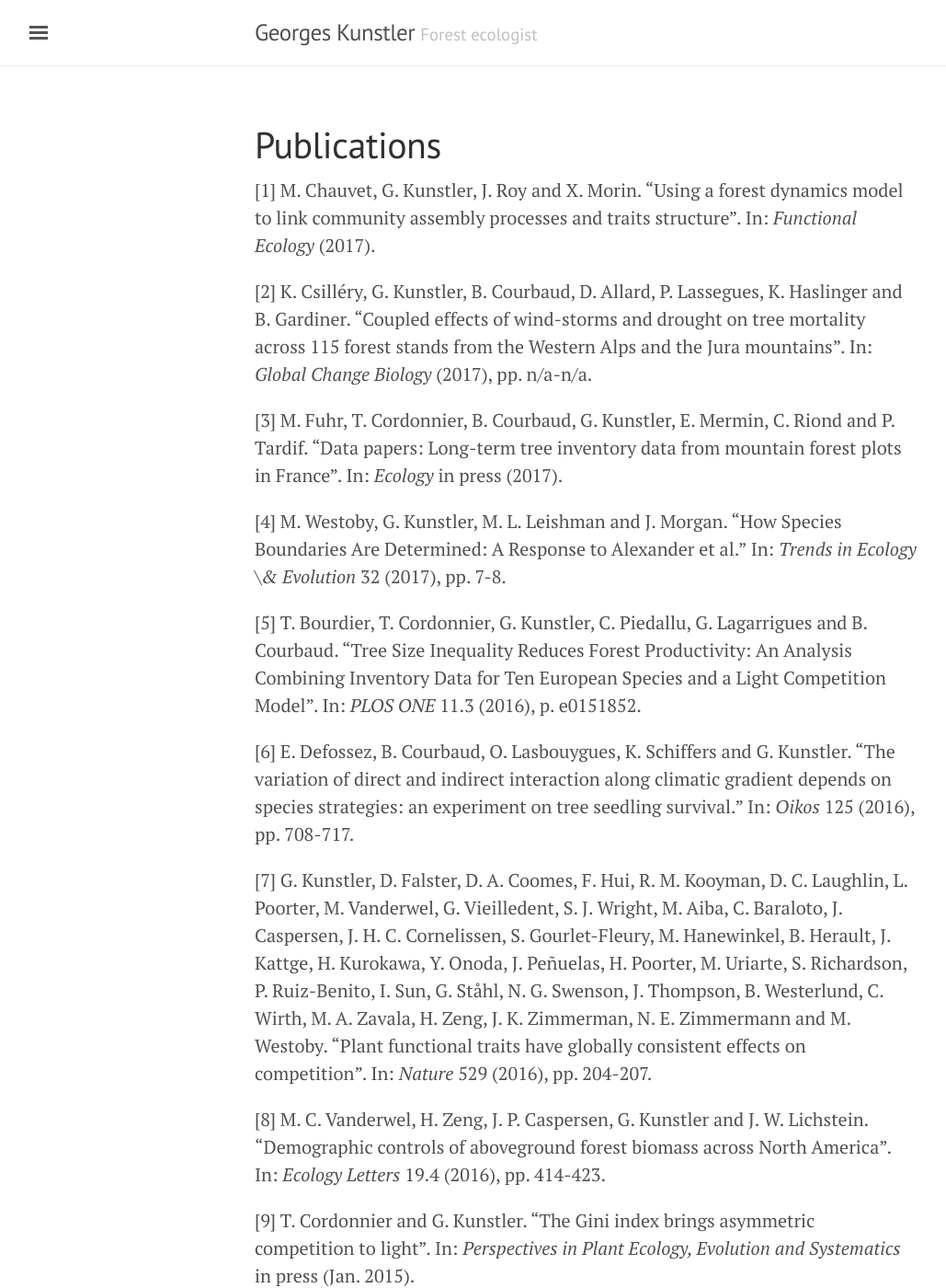
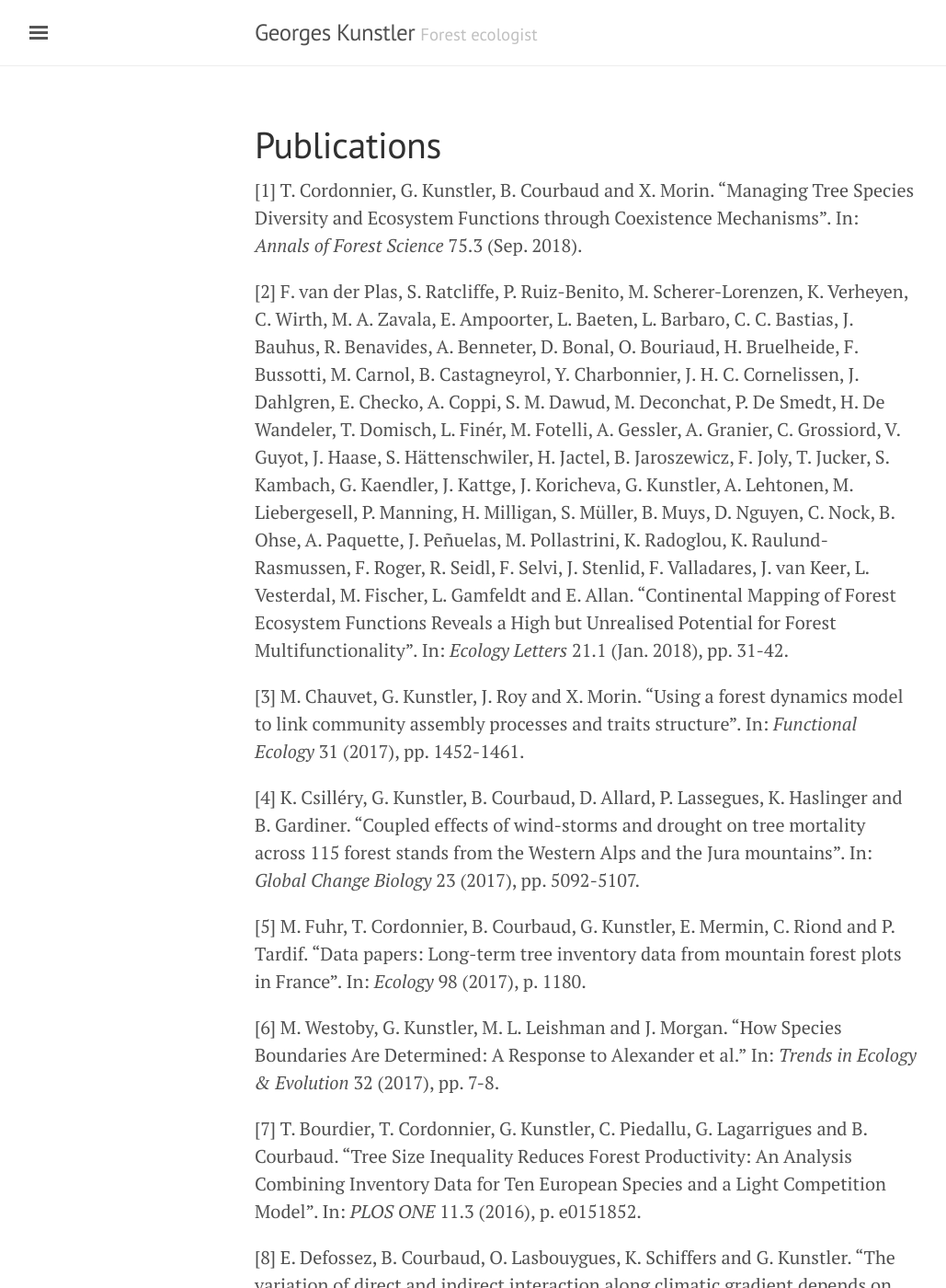
Before and after one commit to kunstler/kunstler.github.io, a Jekyll site: the page built from publications.md, in a window 1280 px wide and 1400 px high. Shown: the whole window at 92% size, without its empty margins (3-1032 px from the left). Built offline with Jekyll 4.4.1, drawn with Linux system fonts in a browser that asks for light colours; nearby versions of some CDN libraries; some of the changed text lies outside the part shown.

Commit message:
update publication August 2018

```diff
--- a/publications.md
+++ b/publications.md
@@ -7,37 +7,61 @@
 
 
 
-[1] M. Chauvet, G. Kunstler, J. Roy and X. Morin. "Using a forest
+[1] T. Cordonnier, G. Kunstler, B. Courbaud and X. Morin.
+"Managing Tree Species Diversity and Ecosystem Functions through
+Coexistence Mechanisms". In: _Annals of Forest Science_ 75.3 (Sep.
+2018).
+
+[2] F. van der Plas, S. Ratcliffe, P. Ruiz-Benito, M.
+Scherer-Lorenzen, K. Verheyen, C. Wirth, M. A. Zavala, E.
+Ampoorter, L. Baeten, L. Barbaro, C. C. Bastias, J. Bauhus, R.
+Benavides, A. Benneter, D. Bonal, O. Bouriaud, H. Bruelheide, F.
+Bussotti, M. Carnol, B. Castagneyrol, Y. Charbonnier, J. H. C.
+Cornelissen, J. Dahlgren, E. Checko, A. Coppi, S. M. Dawud, M.
+Deconchat, P. De Smedt, H. De Wandeler, T. Domisch, L. Finér, M.
+Fotelli, A. Gessler, A. Granier, C. Grossiord, V. Guyot, J. Haase,
+S. Hättenschwiler, H. Jactel, B. Jaroszewicz, F. Joly, T. Jucker,
+S. Kambach, G. Kaendler, J. Kattge, J. Koricheva, G. Kunstler, A.
+Lehtonen, M. Liebergesell, P. Manning, H. Milligan, S. Müller, B.
+Muys, D. Nguyen, C. Nock, B. Ohse, A. Paquette, J. Peñuelas, M.
+Pollastrini, K. Radoglou, K. Raulund-Rasmussen, F. Roger, R.
+Seidl, F. Selvi, J. Stenlid, F. Valladares, J. van Keer, L.
+Vesterdal, M. Fischer, L. Gamfeldt and E. Allan. "Continental
+Mapping of Forest Ecosystem Functions Reveals a High but
+Unrealised Potential for Forest Multifunctionality". In: _Ecology
+Letters_ 21.1 (Jan. 2018), pp. 31-42.
+
+[3] M. Chauvet, G. Kunstler, J. Roy and X. Morin. "Using a forest
 dynamics model to link community assembly processes and traits
-structure". In: _Functional Ecology_ (2017).
+structure". In: _Functional Ecology_ 31 (2017), pp. 1452-1461.
 
-[2] K. Csilléry, G. Kunstler, B. Courbaud, D. Allard, P.
+[4] K. Csilléry, G. Kunstler, B. Courbaud, D. Allard, P.
 Lassegues, K. Haslinger and B. Gardiner. "Coupled effects of
 wind-storms and drought on tree mortality across 115 forest stands
 from the Western Alps and the Jura mountains". In: _Global Change
-Biology_ (2017), pp. n/a-n/a.
+Biology_ 23 (2017), pp. 5092-5107.
 
-[3] M. Fuhr, T. Cordonnier, B. Courbaud, G. Kunstler, E. Mermin,
+[5] M. Fuhr, T. Cordonnier, B. Courbaud, G. Kunstler, E. Mermin,
 C. Riond and P. Tardif. "Data papers: Long-term tree inventory
-data from mountain forest plots in France". In: _Ecology_ in press
-(2017).
+data from mountain forest plots in France". In: _Ecology_ 98
+(2017), p. 1180.
 
-[4] M. Westoby, G. Kunstler, M. L. Leishman and J. Morgan. "How
+[6] M. Westoby, G. Kunstler, M. L. Leishman and J. Morgan. "How
 Species Boundaries Are Determined: A Response to Alexander et al."
-In: _Trends in Ecology \& Evolution_ 32 (2017), pp. 7-8.
+In: _Trends in Ecology & Evolution_ 32 (2017), pp. 7-8.
 
-[5] T. Bourdier, T. Cordonnier, G. Kunstler, C. Piedallu, G.
+[7] T. Bourdier, T. Cordonnier, G. Kunstler, C. Piedallu, G.
 Lagarrigues and B. Courbaud. "Tree Size Inequality Reduces Forest
 Productivity: An Analysis Combining Inventory Data for Ten
 European Species and a Light Competition Model". In: _PLOS ONE_
 11.3 (2016), p. e0151852.
 
-[6] E. Defossez, B. Courbaud, O. Lasbouygues, K. Schiffers and G.
+[8] E. Defossez, B. Courbaud, O. Lasbouygues, K. Schiffers and G.
 Kunstler. "The variation of direct and indirect interaction along
 climatic gradient depends on species strategies: an experiment on
 tree seedling survival." In: _Oikos_ 125 (2016), pp. 708-717.
 
-[7] G. Kunstler, D. Falster, D. A. Coomes, F. Hui, R. M. Kooyman,
+[9] G. Kunstler, D. Falster, D. A. Coomes, F. Hui, R. M. Kooyman,
 D. C. Laughlin, L. Poorter, M. Vanderwel, G. Vieilledent, S. J.
 Wright, M. Aiba, C. Baraloto, J. Caspersen, J. H. C. Cornelissen,
 S. Gourlet-Fleury, M. Hanewinkel, B. Herault, J. Kattge, H.
@@ -48,71 +72,71 @@
 traits have globally consistent effects on competition". In:
 _Nature_ 529 (2016), pp. 204-207.
 
-[8] M. C. Vanderwel, H. Zeng, J. P. Caspersen, G. Kunstler and J.
+[10] M. C. Vanderwel, H. Zeng, J. P. Caspersen, G. Kunstler and J.
 W. Lichstein. "Demographic controls of aboveground forest biomass
 across North America". In: _Ecology Letters_ 19.4 (2016), pp.
 414-423.
 
-[9] T. Cordonnier and G. Kunstler. "The Gini index brings
+[11] T. Cordonnier and G. Kunstler. "The Gini index brings
 asymmetric competition to light". In: _Perspectives in Plant
 Ecology, Evolution and Systematics_ in press (Jan. 2015).
 
-[10] D. M. Forsyth, D. M. Wilson, T. A. Easdale, G. Kunstler, C.
+[12] D. M. Forsyth, D. M. Wilson, T. A. Easdale, G. Kunstler, C.
 D. Canham, W. A. Ruscoe, E. F. Wright, L. Murphy, A. M. Gormley,
 A. Gaxiola and D. A. Coomes. "Century-scale effects of invasive
 deer and rodents on the dynamics of forests growing on soils of
 contrasting fertility". In: _Ecological Monographs_ 85 (2015), pp.
 84-93.
 
-[11] V. Jung, C. H. Albert, C. Violle, G. Kunstler, G. Loucougaray
+[13] V. Jung, C. H. Albert, C. Violle, G. Kunstler, G. Loucougaray
 and T. Spiegelberger. "Intraspecific trait variability mediates
 the response of subalpine grassland communities to extreme drought
 events". In: _Journal of Ecology_ 102.1 (Jan. 01, 2014), pp.
 45-53.
 
-[12] W. Thuiller, T. Münkemüller, K. H. Schiffers, D. Georges, S.
+[14] W. Thuiller, T. Münkemüller, K. H. Schiffers, D. Georges, S.
 Dullinger, V. M. Eckhart, T. C. Edwards, D. Gravel, G. Kunstler,
 C. Merow, K. Moore, C. Piedallu, S. Vissault, N. E. Zimmermann, D.
 Zurell and F. M. Schurr. "Does probability of occurrence relate to
 population dynamics?" In: _Ecography_ 37 (Sep. 2014), pp.
 1155-1166.
 
-[13] R. Brooker, Z. Kikvidze, G. Kunstler, P. Liancourt and M.
+[15] R. Brooker, Z. Kikvidze, G. Kunstler, P. Liancourt and M.
 Seifan. "The concept and measurement of importance: a comment on
 Rees et al. 2012". In: _Journal of Ecology_ 101.6 (Nov. 2013), pp.
 1369-1378.
 
-[14] K. Csilléry, M. Seignobosc, V. Lafond, G. Kunstler and B.
+[16] K. Csilléry, M. Seignobosc, V. Lafond, G. Kunstler and B.
 Courbaud. "Estimating long-term tree mortality rate time series by
 combining data from periodic inventories and harvest reports in a
 Bayesian state-space model". In: _Forest Ecology and Management_
 292 (2013), pp. 64-74.
 
-[15] G. Kunstler, R. B. Allen, D. A. Coomes, C. D. Canham and E.
+[17] G. Kunstler, R. B. Allen, D. A. Coomes, C. D. Canham and E.
 F. Wright. "Sustainable management, earthquake disturbances, and
 transient dynamics: modelling timber harvesting impacts in
 mixed-species forests". In: _Annals of forest science_ 70.3
 (2013), pp. 287-298.
 
-[16] S. G. Rabasa, E. Granda, R. Benavides, G. Kunstler, J. M.
+[18] S. G. Rabasa, E. Granda, R. Benavides, G. Kunstler, J. M.
 Espelta, R. Ogaya, J. Peñuelas, M. Scherer-Lorenzen, W. Gil, W.
 Grodzki, S. Ambrozy, J. Bergh, J. A. Hódar, R. Zamora and F.
 Valladares. "Disparity in elevational shifts of European trees in
 response to recent climate warming". In: _Global Change Biology_
 19.8 (Aug. 2013), pp. 2490-2499.
 
-[17] S. Rasmann, L. Pellissier, E. Defossez, H. Jactel and G.
+[19] S. Rasmann, L. Pellissier, E. Defossez, H. Jactel and G.
 Kunstler. "Climate-driven change in plant-insect interactions
 along elevation gradients". In: _Functional Ecology_ 28 (2013),
 pp. 46-54.
 
-[18] M. Vila, A. Carrillo-Gavilán, J. Vayreda, H. Bugmann, J.
+[20] M. Vila, A. Carrillo-Gavilán, J. Vayreda, H. Bugmann, J.
 Fridman, W. Grodzki, J. Haase, G. Kunstler, M. Schelhaas and A.
 Trasobares. "Disentangling Biodiversity and Climatic Determinants
 of Wood Production". In: _PLoS ONE_ 8.2 (Feb. 20, 2013), p.
 e53530.
 
-[19] N. E. Zimmermann, R. Jandl, M. Hanewinkel, G. Kunstler, C.
+[21] N. E. Zimmermann, R. Jandl, M. Hanewinkel, G. Kunstler, C.
 Klling, P. Gasparini, A. Breznikar, E. S., S. Normand, U. Ulmer,
 T. Gschwandtner, H. Veit, M. Naumann, W. Falk, K. Mellert, M.
 Rizzo, M. Skudnik and A. Psomas. "Potential Future Ranges of Tree
@@ -121,72 +145,72 @@
 Hanewinkel, Marc, Gerosa Giacomo and Jandl, Robert. InTech, Aug.
 28, 2013.
 
-[20] B. Courbaud, G. Kunstler, X. Morin and T. Cordonnier. "Quel
+[22] B. Courbaud, G. Kunstler, X. Morin and T. Cordonnier. "Quel
 futur pour les services écosystémiques de la forêt alpine dans un
 contexte de changement climatique?" In: _Revue de Géographie
 Alpine_ (2012), pp. 1-12.
 
-[21] B. Courbaud, G. Vieilledent and G. Kunstler. "Intra-specific
+[23] B. Courbaud, G. Vieilledent and G. Kunstler. "Intra-specific
 variability and the competition–colonisation trade-off:
 coexistence, abundance and stability patterns". In: _Theoretical
 Ecology_ 5 (2012), pp. 61-71.
 
-[22] G. Kunstler, S. Lavergne, B. Courbaud, W. Thuiller, G.
+[24] G. Kunstler, S. Lavergne, B. Courbaud, W. Thuiller, G.
 Vieilledent, N. E. Zimmermann, J. Kattge and D. A. Coomes.
 "Competitive interactions between forest trees are driven by
 species' trait hierarchy, not phylogenetic or functional
 similarity: implications for forest community assembly." In:
-_Ecology letters_ 15.8 (2012), pp. 831-40.
+_Ecology Letters_ 15.8 (2012), pp. 831-40.
 
-[23] E. Defossez, B. Courbaud, B. Marcais, W. Thuiller, E. Granda
+[25] E. Defossez, B. Courbaud, B. Marcais, W. Thuiller, E. Granda
 and G. Kunstler. "Do interactions between plant and soil biota
 change with elevation? A study on Fagus sylvatica". In: _Biology
 Letters_ 7.5 (Oct. 23, 2011), pp. 699-701.
 
-[24] G. Kunstler, C. H. Albert, B. Courbaud, S. Lavergne, W.
+[26] G. Kunstler, C. H. Albert, B. Courbaud, S. Lavergne, W.
 Thuiller, G. Vieilledent, N. E. Zimmermann and D. A. Coomes.
 "Effects of competition on tree radial-growth vary in importance
 but not in intensity along climatic gradients". In: _Journal of
 Ecology_ 99 (Nov. 2011), pp. 300-312.
 
-[25] G. Vieilledent, B. Courbaud, G. Kunstler and J. Dhôte.
+[27] G. Vieilledent, B. Courbaud, G. Kunstler and J. Dhôte.
 "Mortality of silver fir and Norway Spruce in the Western Alps – a
 semi-parametric approach combining size-dependent and
 growth-dependent mortality". In: _Annals of Forest Science_ 67.3
 (2010), p. 305.
 
-[26] G. Vieilledent, B. Courbaud, G. Kunstler, J. Dhôte and J. S.
+[28] G. Vieilledent, B. Courbaud, G. Kunstler, J. Dhôte and J. S.
 Clark. "Individual variability in tree allometry determines light
 resource allocation in forest ecosystems: a hierarchical Bayesian
 approach." In: _Oecologia_ 163 (2010), pp. 759-773.
 
-[27] D. A. Coomes, G. Kunstler, C. D. Canham and E. Wright. "A
+[29] D. A. Coomes, G. Kunstler, C. D. Canham and E. Wright. "A
 greater range of shade-tolerance niches in nutrient-rich forests:
 an explanation for positive richness-productivity relationships?"
 In: _Journal of Ecology_ 97.4 (2009), pp. 705-717.
 
-[28] N. Gross, G. Kunstler, P. Liancourt, F. De Bello, K. N.
+[30] N. Gross, G. Kunstler, P. Liancourt, F. De Bello, K. N.
 Suding and S. Lavorel. "Linking individual response to biotic
 interactions with community structure: a trait-based framework".
 In: _Functional Ecology_ 23.6 (2009), pp. 1167-1178.
 
-[29] G. Kunstler, D. A. Coomes and C. D. Canham. "Size-dependence
+[31] G. Kunstler, D. A. Coomes and C. D. Canham. "Size-dependence
 of growth and mortality influence the shade tolerance of trees in
 a lowland temperate rain forest". In: _Journal of Ecology_ 97.4
 (Jul. 2009), pp. 685-695.
 
-[30] G. Vieilledent, B. Courbaud, G. Kunstler, J. Dhote and J. S.
+[32] G. Vieilledent, B. Courbaud, G. Kunstler, J. Dhote and J. S.
 Clark. "Biases in the estimation of size-dependent mortality
 models: advantages of a semiparametric approach". In: _Canadian
 Journal of Forest Research_ 39.8 (2009), pp. 1430-1443.
 
-[31] N. Boulant, G. Kunstler, S. Rambal and J. Lepart. "Seed
+[33] N. Boulant, G. Kunstler, S. Rambal and J. Lepart. "Seed
 supply, drought, and grazing determine spatio-temporal patterns of
 recruitment for native and introduced invasive pines in
 grasslands". In: _Diversity and Distributions_ 14.5 (2008), pp.
 862-874.
 
-[32] R. W. Brooker, F. T. Maestre, R. M. Callaway, C. L. Lortie,
+[34] R. W. Brooker, F. T. Maestre, R. M. Callaway, C. L. Lortie,
 L. A. Cavieres, G. Kunstler, P. Liancourt, K. Tielborger, J. M. J.
 Travis, F. Anthelme, C. Armas, L. Coll, E. Corcket, S. Delzon, E.
 Forey, Z. Kikvidze, J. Olofsson, F. Pugnaire, C. L. Quiroz, P.
@@ -194,49 +218,49 @@
 "Facilitation in plant communities: the past, the present, and the
 future". In: _Journal of Ecology_ 96.1 (2008), pp. 18-34.
 
-[33] J. N. Bee, G. Kunstler and D. A. Coomes. "Resistance and
+[35] J. N. Bee, G. Kunstler and D. A. Coomes. "Resistance and
 resilience of New Zealand tree species to browsing". In: _Journal
 of Ecology_ 95.5 (2007), pp. 1014-1026.
 
-[34] S. Debain, J. Chadøe uf, T. Curt, G. Kunstler and J. Lepart.
+[36] S. Debain, J. Chadøe uf, T. Curt, G. Kunstler and J. Lepart.
 "Comparing effective dispersal in expanding population of Pinus
 sylvestris and Pinus nigra in calcareous grassland". In: _Canadian
 Journal of Forest Research_ 37.4 (2007), pp. 705-718.
 
-[35] G. Kunstler, J. Chadoeuf, E. K. Klein, T. Curt, M. Bouchaud
+[37] G. Kunstler, J. Chadoeuf, E. K. Klein, T. Curt, M. Bouchaud
 and J. Lepart. "Tree colonization of sub-Mediterranean grasslands:
 effects of dispersal limitation and shrub facilitation". In:
 _Canadian Journal of Forest Research_ 37.1 (Jan. 01, 2007), pp.
 103-115.
 
-[36] G. Kunstler, W. Thuiller, T. Curt, M. Bouchaud, R. Jouvie, F.
+[38] G. Kunstler, W. Thuiller, T. Curt, M. Bouchaud, R. Jouvie, F.
 Deruette and J. Lepart. "Fagus sylvatica L. recruitment across a
 fragmented Mediterranean Landscape, importance of long distance
 effective dispersal, abiotic conditions and biotic interactions".
 In: _Diversity and Distributions_ 13.6 (2007), pp. 799-807.
 
-[37] N. Alvarez, L. Mercier, M. Hossaert-McKey, J.
+[39] N. Alvarez, L. Mercier, M. Hossaert-McKey, J.
 Contreras-Garduño, G. Kunstler, A. Aebi and B. Benrey. "Ecological
 distribution and niche segregation of sibling species: the case of
 bean beetles, Acanthoscelides obtectus Say and A. obvelatus
 Bridwell". In: _Ecological Entomology_ 31.6 (2006), pp. 582-590.
 
-[38] G. Kunstler, T. Curt, M. Bouchaud and J. Lepart. "Indirect
+[40] G. Kunstler, T. Curt, M. Bouchaud and J. Lepart. "Indirect
 facilitation and competition in tree species colonization of
 sub-Mediterranean grasslands". In: _Journal of Vegetation Science_
 17 (2006), pp. 379-388.
 
-[39] L. Coll, B. Prévosto, P. Balandier and G. Kunstler.
+[41] L. Coll, B. Prévosto, P. Balandier and G. Kunstler.
 "Plasticity in growth, biomass allocation and root morphology in
 beech seedlings as induced by irradiance and herbaceous
 competition". In: _Annals of Forest Science_ 62 (2005), pp. 51-60.
 
-[40] G. Kunstler, T. Curt, M. Bouchaud and J. Lepart. "Growth,
+[42] G. Kunstler, T. Curt, M. Bouchaud and J. Lepart. "Growth,
 mortality, and morphological response of European beech and downy
 oak along a light gradient in sub-Mediterranean forest". In:
 _Canadian Journal of Forest Research_ 35 (2005), pp. 1657-1668.
 
-[41] G. Kunstler, T. Curt and J. Lepart. "Spatial pattern of beech
+[43] G. Kunstler, T. Curt and J. Lepart. "Spatial pattern of beech
 (Fagus sylvatica L.) and oak (Quercus pubescens Mill.) seedlings
 in natural pine (Pinus sylvestris L.) woodlands". In: _European
 Journal of Forest Research_ 123 (2004), pp. 331-337.
```
Also changed, not shown: publications.bib (+34 -8 lines).
